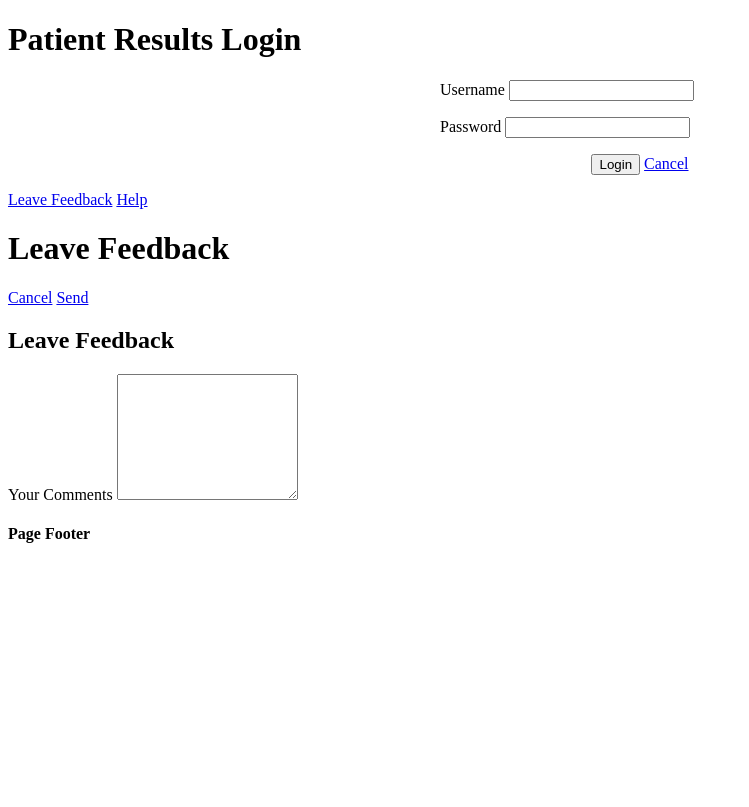
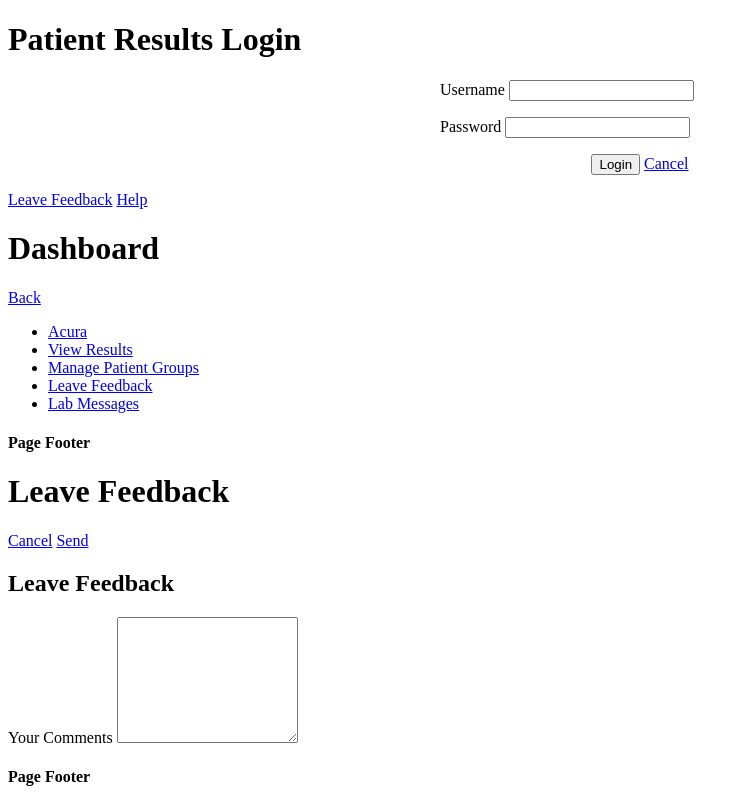
Before and after one commit to niccha/NewsFeed1, a plain HTML site: page client/default/index.html in a window 1280 px wide. Shown: the whole page, without its empty margins (0-749 px from the left). Drawn offline with nearby package versions, Linux system fonts and the light colour scheme.

Commit message:
Added dasboard page

```diff
--- a/client/default/index.html
+++ b/client/default/index.html
@@ -88,7 +88,41 @@
 
 
 
-<!-- Start of third page: #popup -->
+<div data-role="page" id="dashboard" data-theme="b">
+
+	<div data-role="header">
+
+		<h1>Dashboard</h1>
+
+		<a href="#login" data-role="button" data-icon="back" data-rel="back" >Back</a>
+
+	</div><!-- /header -->
+
+
+
+	<div data-role="content">
+
+		<ul data-role="listview" data-theme="g">
+	        <li><a href="acura.html">Acura</a></li>
+	        <li><a href="#results">View Results</a></li>
+	        <li><a href="#patientgroups">Manage Patient Groups</a></li>
+	        <li><a href="#leavefeedback">Leave Feedback</a></li>
+	        <li><a href="#leavefeedback">Lab Messages</a></li>
+        </ul>
+
+	</div><!-- /content -->
+
+
+
+	<div data-role="footer" data-position="fixed">
+
+		<h4>Page Footer</h4>
+
+	</div><!-- /footer -->
+
+</div><!-- /page #dashboard -->
+
+<!-- Start of page: #leavefeedback -->
 
 <div data-role="page" id="leavefeedback" data-theme="b">
 
@@ -128,7 +162,7 @@
 
 	</div><!-- /footer -->
 
-</div><!-- /page popup -->
+</div><!-- /page leavefeedback -->
 
 </body>
 </html>
```
